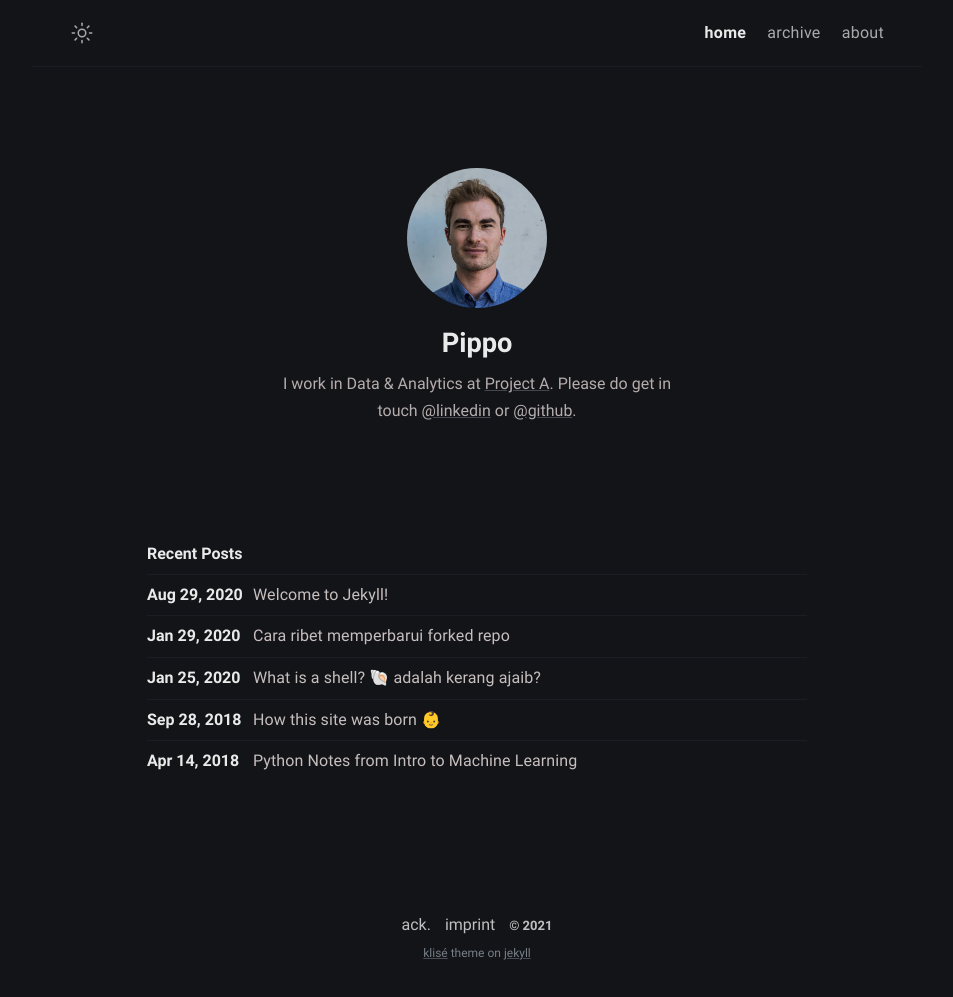
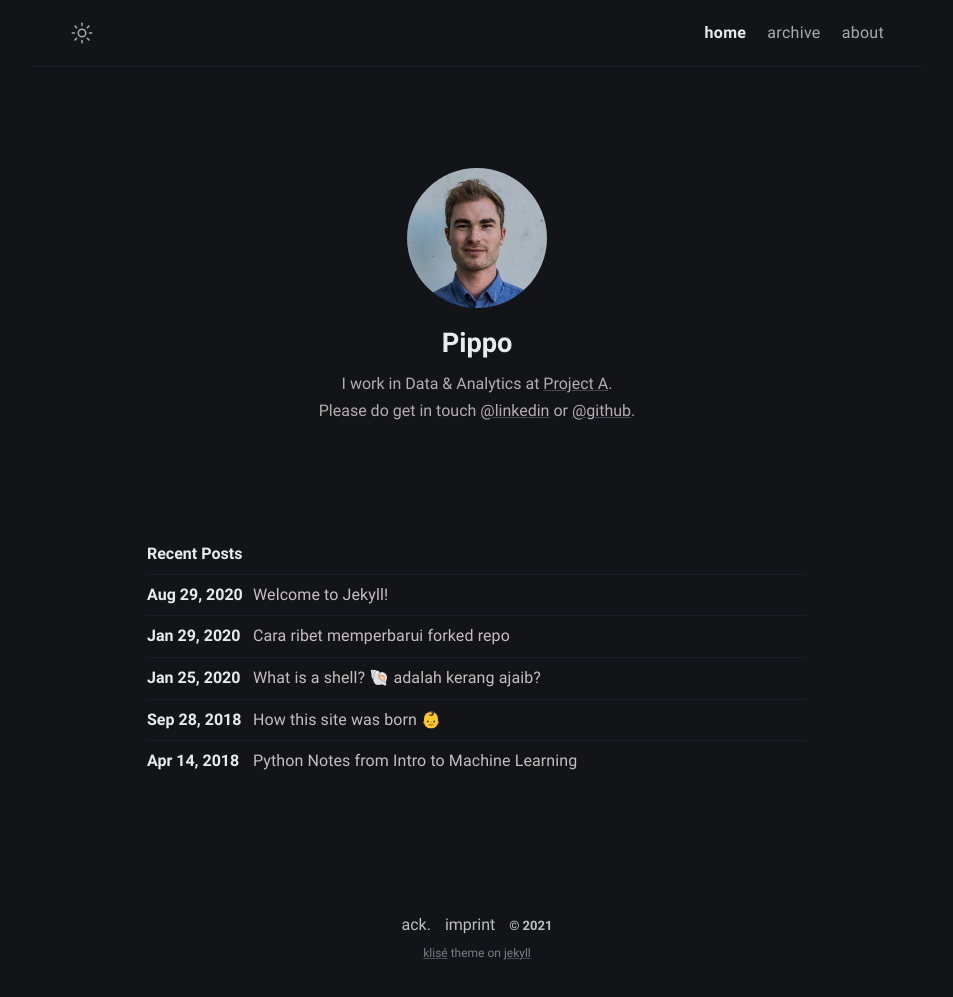
Before and after one commit to pippowie/pippowie.github.io, a Jekyll site: the page built from index.md, in a window 1280 px wide. Shown: the whole page, without its empty margins (163-1116 px from the left). Built offline with Jekyll 4.4.1, drawn with Linux system fonts in a browser that asks for light colours.

```diff
--- a/_config.yml
+++ b/_config.yml
@@ -12,7 +12,7 @@ author:
   name: Pippo
   bio: >-
     I work in Data & Analytics at <a href="https://www.project-a.com"
-    target="_blank" rel="noopener">Project A</a>. Please do get in touch <a
+    target="_blank" rel="noopener">Project A</a>. </br>Please do get in touch <a
     href="https://www.linkedin.com/in/philipp-wiedemann/" target="_blank"
     rel="noopener">@linkedin</a> or <a href="https://github.com/pippowie"
     target="_blank" rel="noopener">@github</a>.
```
